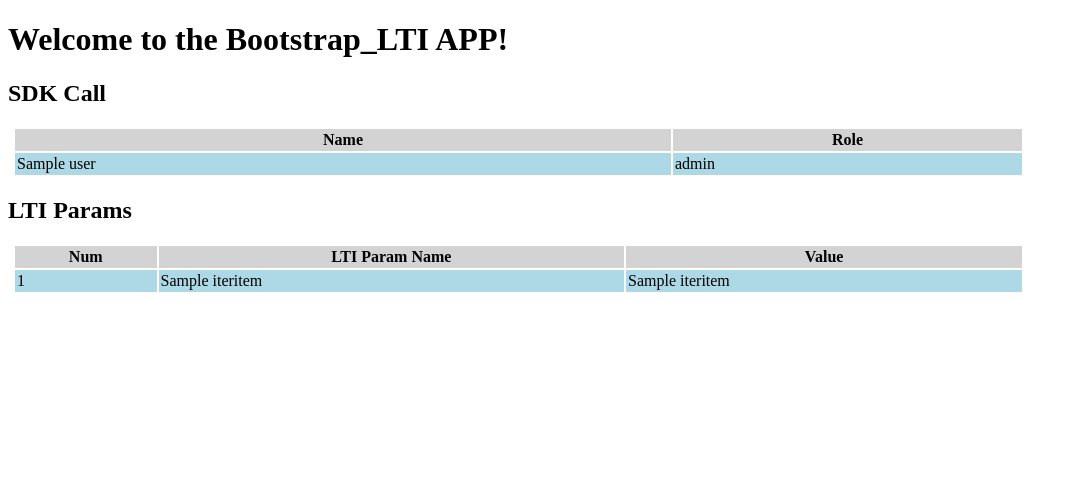
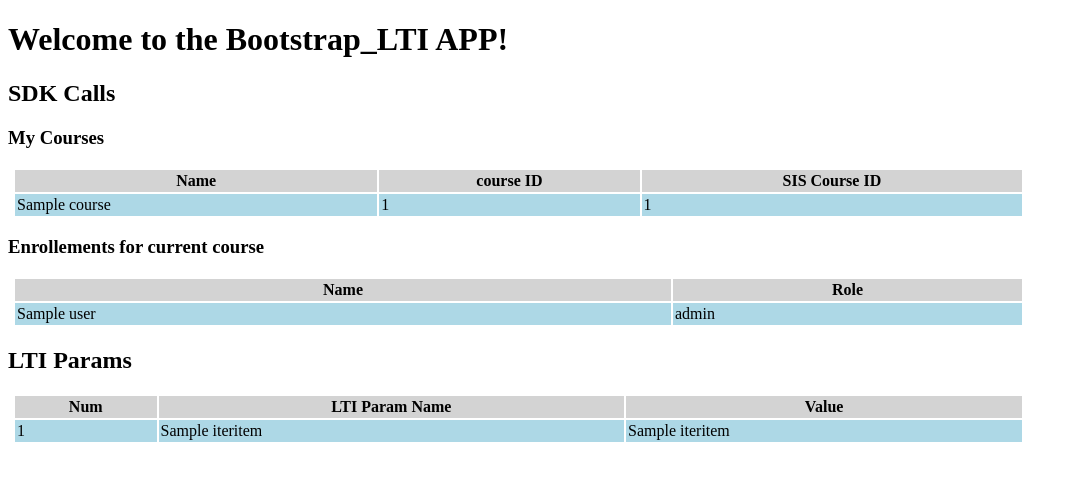
Before and after one commit to penzance/bootstrap_lti_django, a Django app: template basic_lti_app/templates/basic_lti_app/lti_view.html in a window 1280 px wide. Shown: the top 481 px of the page, without its empty margins (0-1077 px from the left). Run offline with Django 3.2, Linux system fonts and the light colour scheme; the template is opened without the code that fills it: most values are stand-ins (such as "Sample title", 1, 10 or a date in 2020); parts of the project's set-up code (start-up, migrations or seed data) failed here and were passed over.

Commit message:
added sdk call to show the current login in users courses

```diff
--- a/basic_lti_app/templates/basic_lti_app/lti_view.html
+++ b/basic_lti_app/templates/basic_lti_app/lti_view.html
@@ -7,15 +7,30 @@
     th { background: lightgray}
     tr:nth-child(even) {background: #FFF}
     tr:nth-child(odd) {background: lightblue}
-    #lti-table {margin-left: 5px; }
-    #enrollment-table {margin-left: 5px; }
+    table {margin-left: 5px; }
 </style>
 <body>
 
 <h1>Welcome to the Bootstrap_LTI APP!</h1>
 
 {%if enrollments|length > 0 %}
-<h2>SDK Call</h2>
+<h2>SDK Calls</h2>
+
+{% if courses|length > 0 %}
+<h3>My Courses</h3>
+<table id="course-table" width="80%" cellpadding="2px" cellspacing="2px">
+<thead>
+    <tr><th>Name</th><th>course ID</th><th>SIS Course ID</th></tr>
+    </thead>
+    <tbody>
+        {% for course in courses %}
+            <tr><td>{{ course.name }}</td><td>{{ course.id}}</td><td>{{course.sis_course_id}}</td></tr>
+        {% endfor %}
+    </tbody>
+</table>
+{% endif %}
+
+<h3>Enrollements for current course</h3>
 <table id="enrollment-table" width="80%" cellpadding="2px" cellspacing="2px">
 <thead>
     <tr><th>Name</th><th>Role</th></tr>
@@ -27,6 +42,8 @@
     </tbody>
 </table>
 {% endif %}
+
+
 
 <h2>LTI Params</h2>
 <table id="lti-table" width="80%" cellpadding="2px" cellspacing="2px">
```
Also changed, not shown: basic_lti_app/views.py (+17 -3 lines).
